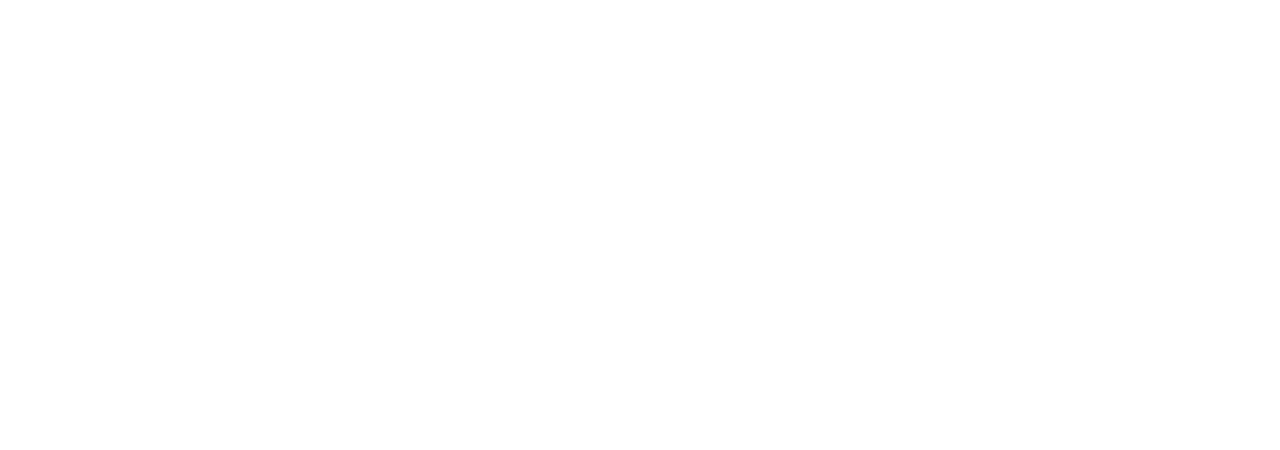
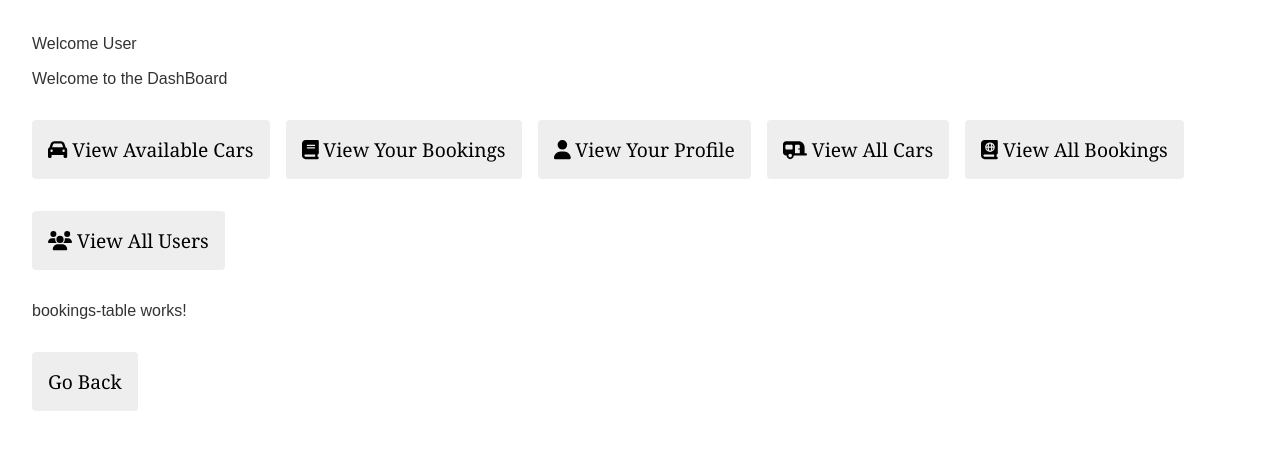
Before and after one commit to PennisiVinnykMykyta/AngularCarProject, an Angular app: page /yourBookings in a window 1280 px wide. Before the commit this address led to /. Shown: the top 450 px of the page. Built offline with nearby package versions, Linux system fonts and the light colour scheme.

Commit message:
feature: added basic paths to navigate navBar from the main homepage

```diff
--- a/src/app/app.component.html
+++ b/src/app/app.component.html
@@ -1,3 +1,4 @@
-<!-- header -->
+{{title}}
+<app-navigation-bar [userBarConfig] = "getNavConfig()" ></app-navigation-bar>
 <router-outlet></router-outlet>
 <!-- footer -->
--- a/src/app/app.component.ts
+++ b/src/app/app.component.ts
@@ -1,15 +1,86 @@
-import { Component } from '@angular/core';
-import {Users} from "./components/mock-files/mock-users";
-import {Bookings} from "./components/mock-files/mock-bookings";
-import {Cars} from "./components/mock-files/mock-cars";
+import {Component, Input, OnInit} from '@angular/core';
+import {UserService} from "./components/services/user.service";
+import {NavigationBarConfig} from "./components/navigation-bar/navigation-bar.config";
+import {faBook, faBookAtlas, faCar, faCaravan, faUser, faUsers} from "@fortawesome/free-solid-svg-icons";
+import {Roles} from "./components/mock-files/templates/roles";
 
 @Component({
   selector: 'app-root',
   templateUrl: './app.component.html',
   styleUrls: ['./app.component.css']
 })
-export class AppComponent {
-  title = 'AngularProject';
+export class AppComponent implements  OnInit{
+  title = 'Welcome User';
 
+  @Input() user!: Roles;
+
+  userButtons: NavigationBarConfig =
+    {
+      buttonsConfig: [
+        {
+          text: 'View Available Cars',
+          icon: faCar,
+          path: '/availableCars'
+        },
+        {
+          text: 'View Your Bookings',
+          icon: faBook,
+          path:'/yourBookings'
+        },
+        {
+          text: 'View Your Profile',
+          icon: faUser,
+          path:'/yourProfile'
+        },
+      ]
+    }
+  adminButtons: NavigationBarConfig =
+    {
+      buttonsConfig: [
+        {
+          text: 'View Available Cars',
+          icon: faCar,
+          path: '/availableCars'
+        },
+        {
+          text: 'View Your Bookings',
+          icon: faBook,
+          path:'/yourBookings'
+        },
+        {
+          text: 'View Your Profile',
+          icon: faUser,
+          path:'/yourProfile'
+        },
+        {
+          text: 'View All Cars',
+          icon: faCaravan,
+          path: '/allCars'
+        },
+        {
+          text: 'View All Bookings',
+          icon: faBookAtlas,
+          path:'/allBookings'
+        },{
+          text: 'View All Users',
+          icon: faUsers,
+          path:'/users'
+        }
+      ]
+    }
+  getNavConfig(){
+    if(this.user === 'Admin'){
+      return this.adminButtons;
+    }else{
+      return  this.userButtons;
+    }
+  }
+
+  constructor(private userService: UserService) {
+  }
+
+  ngOnInit() {
+    this.user = Roles.Admin; //per adesso l'ho settato ad Admin solo per testare
+  }
 
 }
--- a/src/app/components/navigation-bar/navigation-bar.component.html
+++ b/src/app/components/navigation-bar/navigation-bar.component.html
@@ -5,7 +5,3 @@
   <app-custom-button [buttonConfig] = "button" (click) = "clickAction(button.path!)"></app-custom-button>
 
 </span>
-
-<span *ngIf = "role === 'Admin'" >
-  <app-custom-button *ngFor = "let button of adminBarConfig?.buttonsConfig" [buttonConfig] = "button" (click) = "clickAction(button.path!)"></app-custom-button>
-</span>
--- a/src/app/components/navigation-bar/navigation-bar.component.ts
+++ b/src/app/components/navigation-bar/navigation-bar.component.ts
@@ -2,7 +2,6 @@
 import {ActivatedRoute, Router} from "@angular/router";
 
 import {NavigationBarConfig} from "./navigation-bar.config";
-import {Roles} from "../mock-files/templates/roles";
 
 @Component({
   selector: 'app-navigation-bar',
@@ -13,7 +12,6 @@
 
    @Input() userBarConfig!: NavigationBarConfig;
    @Input() adminBarConfig?: NavigationBarConfig;
-   @Input() role!: Roles;
 
   constructor(private router: Router, private route:ActivatedRoute) {
   }
```
Also changed, not shown: src/app/app-routing.module.ts (+6 -5 lines).
